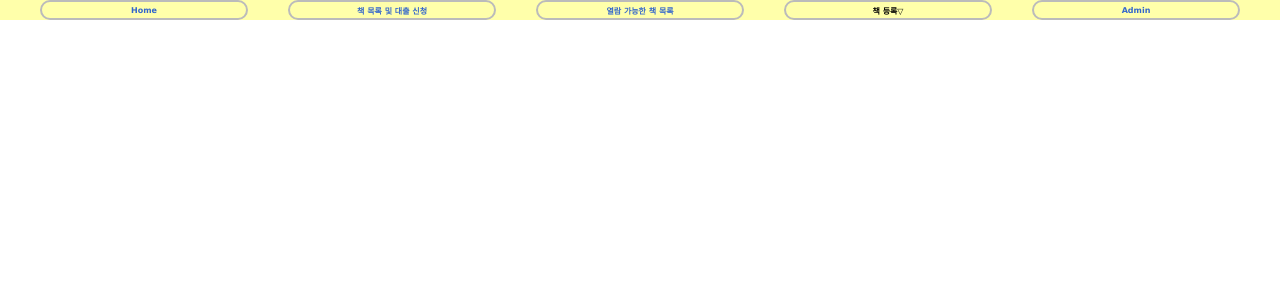
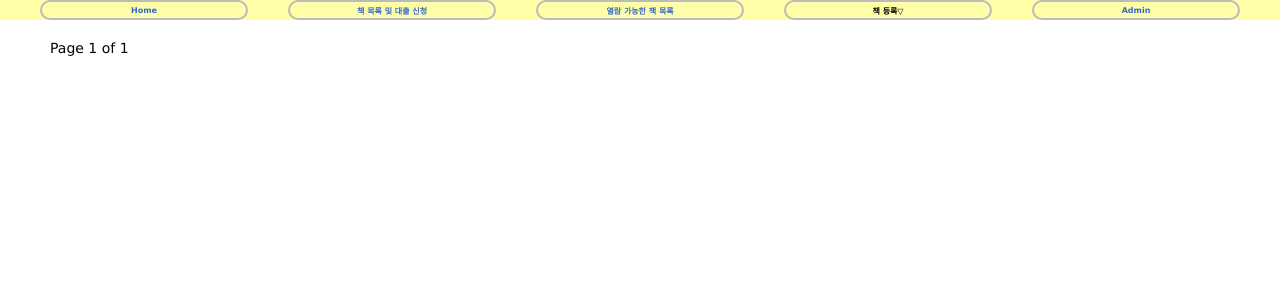
Before and after one commit to niceasitaka/ebook-by-django, a Django app: page /ebook/ in a window 1280 px wide. Shown: the part 30-330 px from the top of the page. Run offline with Django 3.2, Linux system fonts and the light colour scheme; data that the repository does not hold is empty.

Commit message:
ADD: 도서 리스트에 페이징 기능 추가

```diff
--- a/ebook/ebook/templates/ebook/books_list.html
+++ b/ebook/ebook/templates/ebook/books_list.html
@@ -32,5 +32,19 @@
 
     {% endfor %}
 
+<div>
+    <span>
+        {% if page_obj.has_previous %}
+            <a href="?page={{ page_obj.previous_page_number }}">PreviousPage</a>
+        {% endif %}
+
+        Page {{ page_obj.number }} of {{ page_obj.paginator.num_pages }}
+
+        {% if page_obj.has_next %}
+            <a href="?page={{ page_obj.next_page_number }}">NextPage</a>
+        {% endif %}
+    </span>
+</div>
+
 </div>
 {% endblock %}
--- a/ebook/ebook/views.py
+++ b/ebook/ebook/views.py
@@ -13,6 +13,7 @@ from ebook.models import Books, RentHistory
 # 전체 책 목록뷰
 class EbookLV(ListView):
 	model = Books
+	paginate_by = 5
 
 # 도서 등록뷰
 # 도서가 text 형식일 경우
@@ -86,6 +87,7 @@ def rent_check(request):
 class EbookRentLV(LoginRequiredMixin, ListView):
 	model = RentHistory
 	template_name = 'ebook/ebook_rent_list.html'
+	paginate_by = 5
 
 	# ebook_rent_list.html 에 대출했던 사용자, 반납 상태를 고려하여 책 목록을 표시
 	def get_queryset(self):
```
Also changed, not shown: ebook/ebook/templates/ebook/ebook_rent_list.html (+14 -0 lines).
